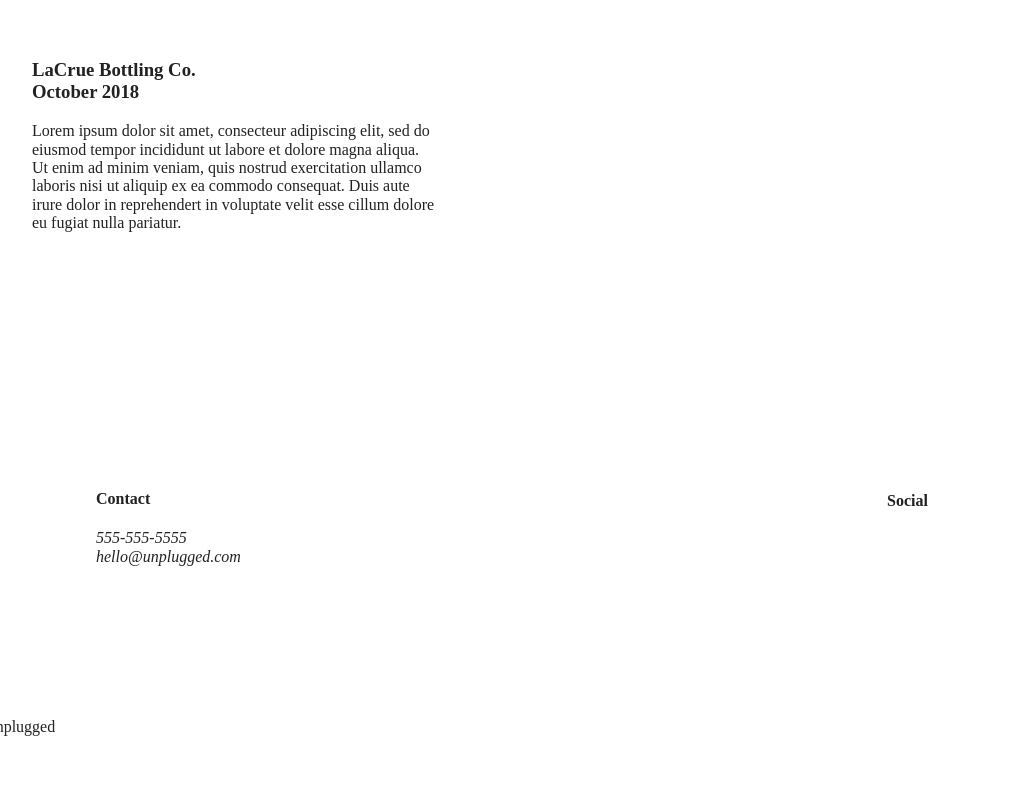
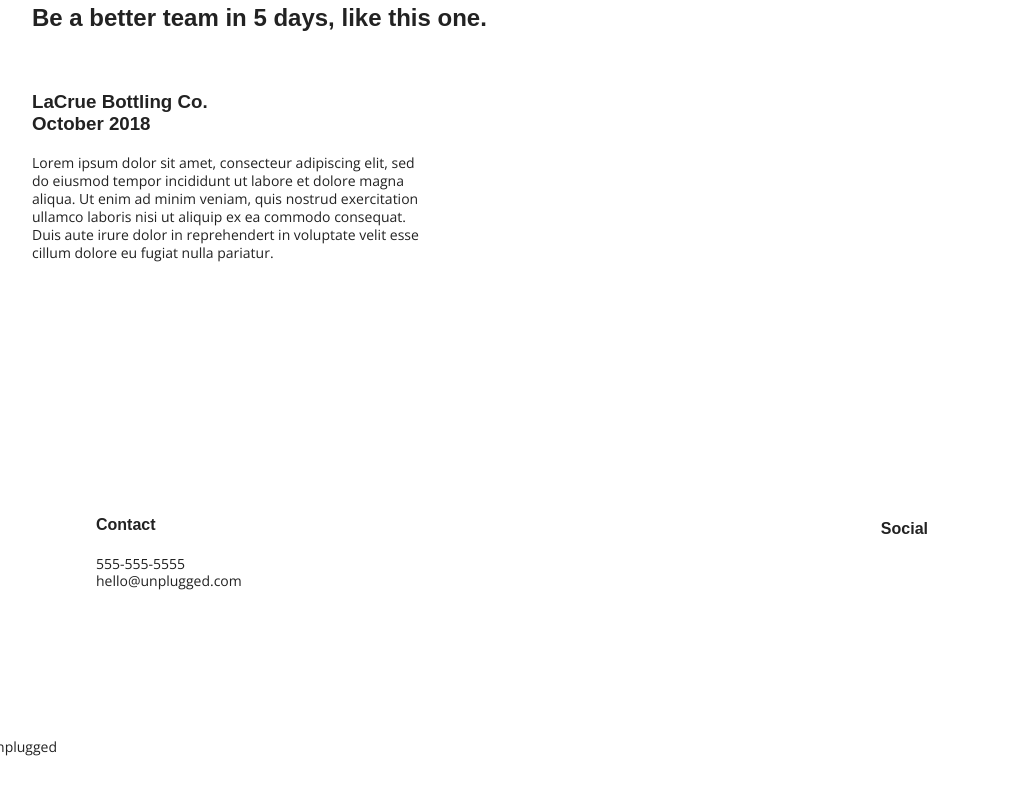
Before and after one commit to yuliehavana/Retreat, a website built with Parcel: page index.html in a window 1280 px wide. Shown: the part 1726-2516 px from the top of the page, without its empty margins (128-1151 px from the left). Built offline with nearby package versions, Linux system fonts and the light colour scheme.

Commit message:
Added font-size

```diff
--- a/css/main.css
+++ b/css/main.css
@@ -86,6 +86,51 @@ textarea {
 /* ==========================================================================
    Author's custom styles
    ========================================================================== */
+   html {
+     font-size: 16px;
+  }
+
+  body {
+    font-family: 'Open Sans', sans-seriff;
+    font-size:1em;
+    text-align:left;
+  }
+
+
+  ul,
+  ol {
+    list-style-type: none;
+  }
+
+  a {
+    color: #e2e3ed;
+    text-decoration: none;
+  }
+
+  h2 {
+    font-family:'Poppings', sans-serif;
+    font: size 1.875em;
+  }
+
+
+  h3,
+  h4 {
+    font: size 1.125em;
+    margin: 20px 0;
+    font-family: 'Poppings', sans-serif;
+  }
+
+  p {
+    font-size: 0.875em;
+    line-height: 1.285;
+
+  }
+
+  address {
+  font-style:normal;
+  }
+
+
    .content-wrapper{
      width: 90%;
      margin: 50px 0;
--- a/index.html
+++ b/index.html
@@ -15,9 +15,11 @@
   <link rel="manifest" href="site.webmanifest">
   <link rel="apple-touch-icon" href="icon.png">
   <!-- Place favicon.ico in the root directory -->
-
+   <!-----------------Sylesheets links------------------------->
   <link rel="stylesheet" href="css/normalize.css">
   <link rel="stylesheet" href="css/main.css">
+  <!----------------------------Google Fonts----------------------->
+  <link href="https://fonts.googleapis.com/css?family=Open+Sans:400,700|Poppins:500,700" rel="stylesheet">
 
   <meta name="theme-color" content="#fafafa">
 </head>
```
